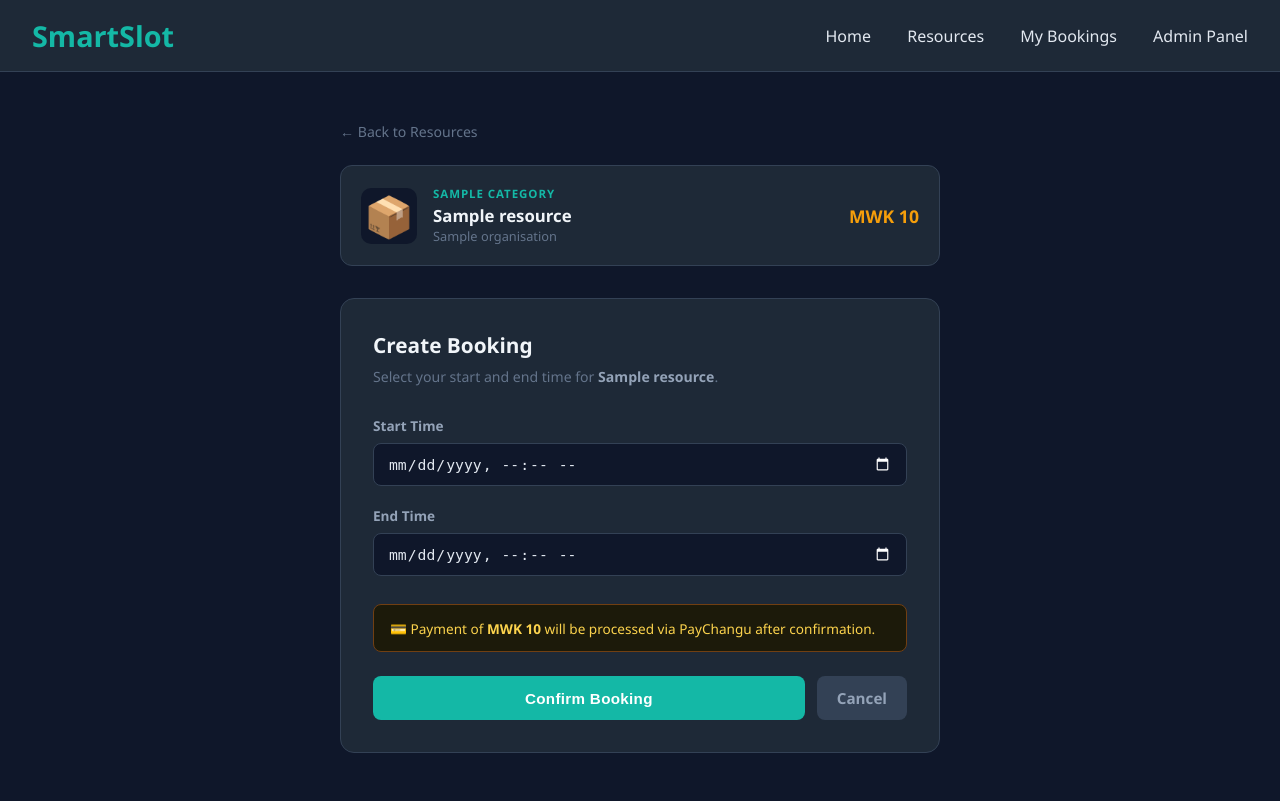
After one commit to chimwemwekatenje/Smart-Slot-Project, a Django app: template smartslot/templates/bookings/booking_create.html in a window 1280 px wide. The commit adds this page. Run offline with Django 5.2, Linux system fonts and the light colour scheme; tables that the repository leaves empty hold one stand-in row (values such as "Sample post"); the template is opened without the code that fills it: values that come from a table or form of the project are taken from there, most other values are stand-ins (such as "Sample title", 1, 10 or a date in 2020); data that the repository does not hold is empty.

Commit message:
create booking form

```diff
--- a/smartslot/apps/bookings/forms.py
+++ b/smartslot/apps/bookings/forms.py
@@ -0,0 +1,25 @@
+from django import forms
+from .models import Booking
+
+
+class BookingForm(forms.ModelForm):
+    start_time = forms.DateTimeField(
+        widget=forms.DateTimeInput(attrs={'type': 'datetime-local'}),
+        input_formats=['%Y-%m-%dT%H:%M'],
+    )
+    end_time = forms.DateTimeField(
+        widget=forms.DateTimeInput(attrs={'type': 'datetime-local'}),
+        input_formats=['%Y-%m-%dT%H:%M'],
+    )
+
+    class Meta:
+        model = Booking
+        fields = ['start_time', 'end_time']
+
+    def clean(self):
+        cleaned_data = super().clean()
+        start = cleaned_data.get('start_time')
+        end = cleaned_data.get('end_time')
+        if start and end and end <= start:
+            raise forms.ValidationError("End time must be after start time.")
+        return cleaned_data
--- a/smartslot/apps/bookings/urls.py
+++ b/smartslot/apps/bookings/urls.py
@@ -1,6 +1,7 @@
 from django.urls import path
-from .views import BookingListView
+from .views import BookingListView, BookingCreateView
 
 urlpatterns = [
     path('', BookingListView.as_view(), name='booking_list'),
+    path('create/<int:resource_pk>/', BookingCreateView.as_view(), name='booking_create'),
 ]
--- /dev/null
+++ b/smartslot/templates/bookings/booking_create.html
@@ -0,0 +1,125 @@
+{% extends 'base.html' %}
+
+{% block content %}
+<div style="max-width:600px; margin:0 auto; text-align:left;">
+
+    <!-- Back link -->
+    <a href="/resources/" style="color:#64748b; text-decoration:none; font-size:0.88rem; display:inline-flex; align-items:center; gap:0.4rem; margin-bottom:1.5rem;">
+        ← Back to Resources
+    </a>
+
+    <!-- Resource summary card -->
+    <div style="background:#1e2937; border:1px solid #334155; border-radius:12px;
+                padding:1.25rem; display:flex; gap:1rem; align-items:center; margin-bottom:2rem;">
+        <div style="font-size:2.5rem; width:56px; height:56px; background:#0f172a;
+                    border-radius:10px; display:flex; align-items:center; justify-content:center; flex-shrink:0;">
+            {% if resource.category == 'Boardroom' %}🏢
+            {% elif resource.category == 'Vehicle' %}🚗
+            {% elif resource.category == 'Equipment' %}🖥️
+            {% else %}📦{% endif %}
+        </div>
+        <div style="flex:1;">
+            <div style="font-size:0.72rem; font-weight:700; text-transform:uppercase;
+                        letter-spacing:0.08em; color:#14b8a6; margin-bottom:0.2rem;">
+                {{ resource.category }}
+            </div>
+            <div style="font-size:1.05rem; font-weight:700; color:#f1f5f9;">{{ resource.name }}</div>
+            <div style="font-size:0.8rem; color:#64748b;">{{ resource.organisation.name }}</div>
+        </div>
+        <div style="text-align:right; flex-shrink:0;">
+            {% if resource.price == 0 %}
+                <span style="font-size:1.1rem; font-weight:800; color:#22c55e;">Free</span>
+            {% else %}
+                <span style="font-size:1.1rem; font-weight:800; color:#f59e0b;">
+                    MWK {{ resource.price|floatformat:0 }}
+                </span>
+            {% endif %}
+        </div>
+    </div>
+
+    <!-- Form card -->
+    <div style="background:#1e2937; border:1px solid #334155; border-radius:14px; padding:2rem;">
+
+        <h2 style="font-size:1.3rem; font-weight:700; color:#f1f5f9; margin-bottom:0.4rem;">
+            Create Booking
+        </h2>
+        <p style="color:#64748b; font-size:0.88rem; margin-bottom:1.75rem;">
+            Select your start and end time for <strong style="color:#94a3b8;">{{ resource.name }}</strong>.
+        </p>
+
+        {% if form.non_field_errors %}
+        <div style="background:#450a0a; border:1px solid #7f1d1d; border-radius:8px;
+                    padding:0.85rem 1rem; margin-bottom:1.25rem; color:#fca5a5; font-size:0.88rem;">
+            {% for error in form.non_field_errors %}{{ error }}{% endfor %}
+        </div>
+        {% endif %}
+
+        <form method="post">
+            {% csrf_token %}
+
+            <!-- Start Time -->
+            <div style="margin-bottom:1.25rem;">
+                <label style="display:block; font-size:0.85rem; font-weight:600;
+                              color:#94a3b8; margin-bottom:0.5rem;">
+                    Start Time
+                </label>
+                <input type="datetime-local" name="start_time"
+                       value="{{ form.start_time.value|default:'' }}"
+                       style="width:100%; padding:11px 14px; border-radius:8px;
+                              background:#0f172a; border:1px solid {% if form.start_time.errors %}#ef4444{% else %}#334155{% endif %};
+                              color:#e2e8f0; font-size:0.92rem; outline:none;
+                              color-scheme:dark;" />
+                {% if form.start_time.errors %}
+                <p style="color:#f87171; font-size:0.8rem; margin-top:0.35rem;">{{ form.start_time.errors.0 }}</p>
+                {% endif %}
+            </div>
+
+            <!-- End Time -->
+            <div style="margin-bottom:1.75rem;">
+                <label style="display:block; font-size:0.85rem; font-weight:600;
+                              color:#94a3b8; margin-bottom:0.5rem;">
+                    End Time
+                </label>
+                <input type="datetime-local" name="end_time"
+                       value="{{ form.end_time.value|default:'' }}"
+                       style="width:100%; padding:11px 14px; border-radius:8px;
+                              background:#0f172a; border:1px solid {% if form.end_time.errors %}#ef4444{% else %}#334155{% endif %};
+                              color:#e2e8f0; font-size:0.92rem; outline:none;
+                              color-scheme:dark;" />
+                {% if form.end_time.errors %}
+                <p style="color:#f87171; font-size:0.8rem; margin-top:0.35rem;">{{ form.end_time.errors.0 }}</p>
+                {% endif %}
+            </div>
+
+            <!-- Price note -->
+            {% if resource.price > 0 %}
+            <div style="background:#1c1a0a; border:1px solid #713f12; border-radius:8px;
+                        padding:0.85rem 1rem; margin-bottom:1.5rem; font-size:0.85rem; color:#fcd34d;">
+                💳 Payment of <strong>MWK {{ resource.price|floatformat:0 }}</strong> will be processed via PayChangu after confirmation.
+            </div>
+            {% else %}
+            <div style="background:#052e16; border:1px solid #14532d; border-radius:8px;
+                        padding:0.85rem 1rem; margin-bottom:1.5rem; font-size:0.85rem; color:#86efac;">
+                ✅ This resource is free — your booking will be confirmed instantly.
+            </div>
+            {% endif %}
+
+            <!-- Actions -->
+            <div style="display:flex; gap:0.75rem;">
+                <button type="submit"
+                    style="flex:1; padding:12px; background:#14b8a6; color:#fff;
+                           border:none; border-radius:8px; font-size:0.95rem;
+                           font-weight:700; cursor:pointer; letter-spacing:0.02em;">
+                    Confirm Booking
+                </button>
+                <a href="/resources/"
+                   style="padding:12px 20px; background:#334155; color:#94a3b8;
+                          border-radius:8px; text-decoration:none; font-size:0.95rem;
+                          font-weight:600; display:flex; align-items:center;">
+                    Cancel
+                </a>
+            </div>
+        </form>
+    </div>
+</div>
+{% endblock %}
```
Also changed, not shown: smartslot/apps/bookings/views.py (+36 -2 lines), smartslot/templates/resources/resource_list.html (+94 -64 lines).
